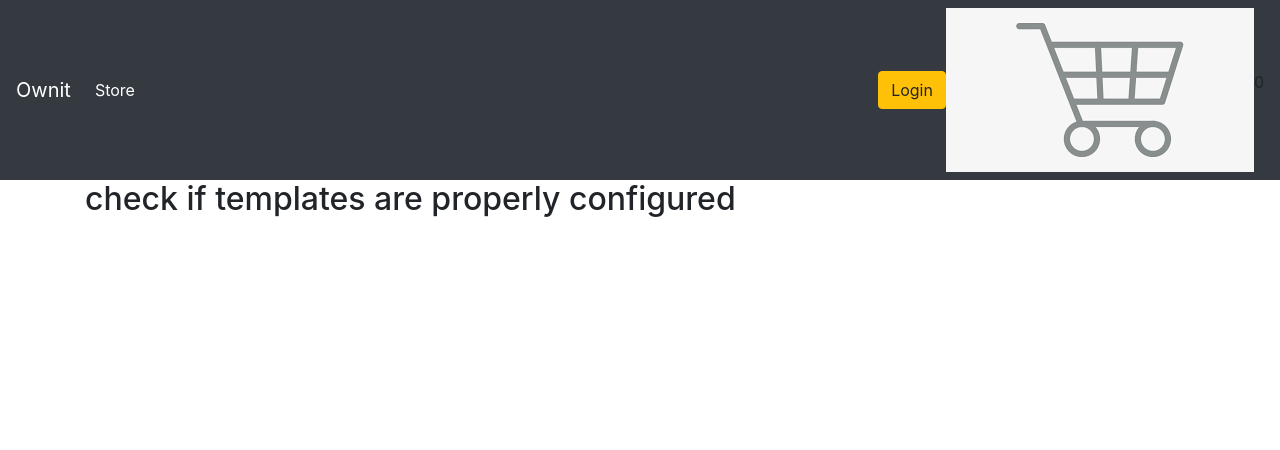
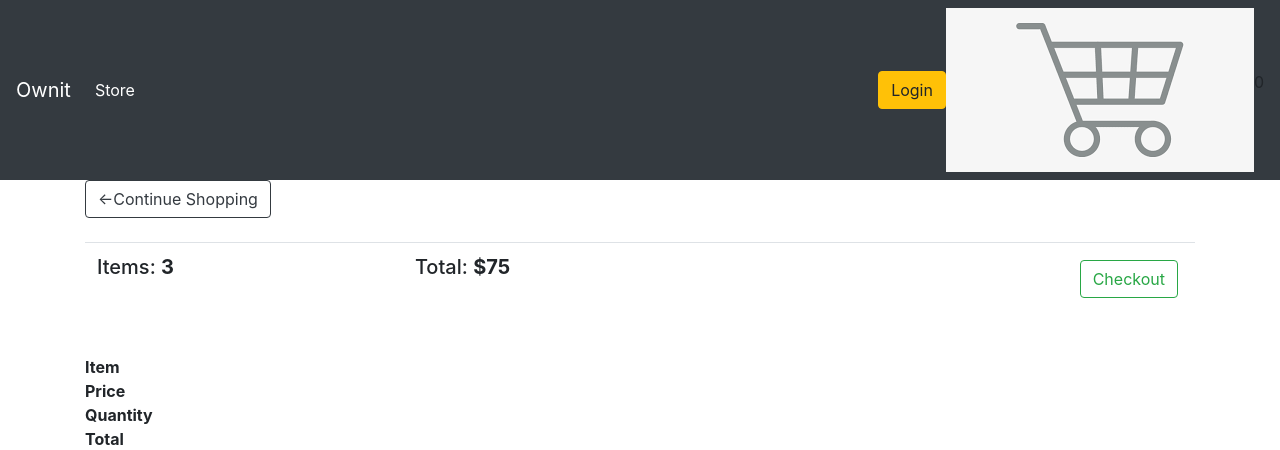
Before and after one commit to samwel-chege/Ecommerce-site, a Django app: page /cart/ in a window 1280 px wide. Shown: the top 450 px of the page. Before the commit the page ends 217 px from the top, so only its background shows below. Run offline with Django 4.2, Linux system fonts and the light colour scheme; lists and menus that the app fills with data are empty; some libraries are stand-ins or nearby versions.

Commit message:
add a page to show all the products added into cart

```diff
--- a/ownit/templates/store/cart.html
+++ b/ownit/templates/store/cart.html
@@ -1,6 +1,50 @@
 {% extends 'store/main.html' %}
 {% load static %}
 {% block content %}
-<link rel="stylesheet" href="{% static 'CSS/main.css' %}">
-<h2>check if templates are properly configured</h2>
+    <div class="row">
+        <div class="col-lg-12">
+            <div class="box-element">
+                    <a class="btn btn-outline-dark" href="{% url 'store' %}">&#x2190;Continue Shopping</a>
+
+                    <br>
+                    <br>
+
+                    <table class="table">
+                        <tr>
+                            <th><h5>Items: <strong>3</strong></h5></th>
+                            <th><h5>Total: <strong>$75</strong></h5></th>
+                            <th>
+                                <a style="float: right; margin: 5px;" class="btn btn-outline-success" href="{% url 'checkout' %}">Checkout</a>
+                            </th>
+                        </tr>
+                    </table>
+            </div>
+
+            <br>
+            <div class="box-element">
+                <div class="cart-row">
+                    <div style="flex: 2;"></div>
+                    <div style="flex: 2;"><strong>Item</strong></div>
+                    <div style="flex: 1;"><strong>Price</strong></div>
+                    <div style="flex: 1;"><strong>Quantity</strong></div>
+                    <div style="flex: 1;"><strong>Total</strong></div>
+                </div>
+
+                <div class="cart-row">
+                    <div style="flex: 2;"><img class="row-image" src="{% static 'Images/placeholder.jpg' %}" alt=""></div>
+                    <div style="flex: 2;">Product 1</div>
+                    <div style="flex: 1;">$20</div>
+                    <div style="flex: 1;">
+                        <p class="quantity">2</p>
+                        <div class="quantity">
+                            <img class="chg-quantity" src="{% static 'Images/arrow-up.png' %}" alt="">
+
+                            <img class="chg-quantity" src="{% static 'Images/arrow-down.png' %}" alt="">
+                        </div>
+                    </div>
+                    <div style="flex: 1;">$40</div>
+                </div>
+            </div>
+        </div>
+    </div>
 {% endblock content %}
```
